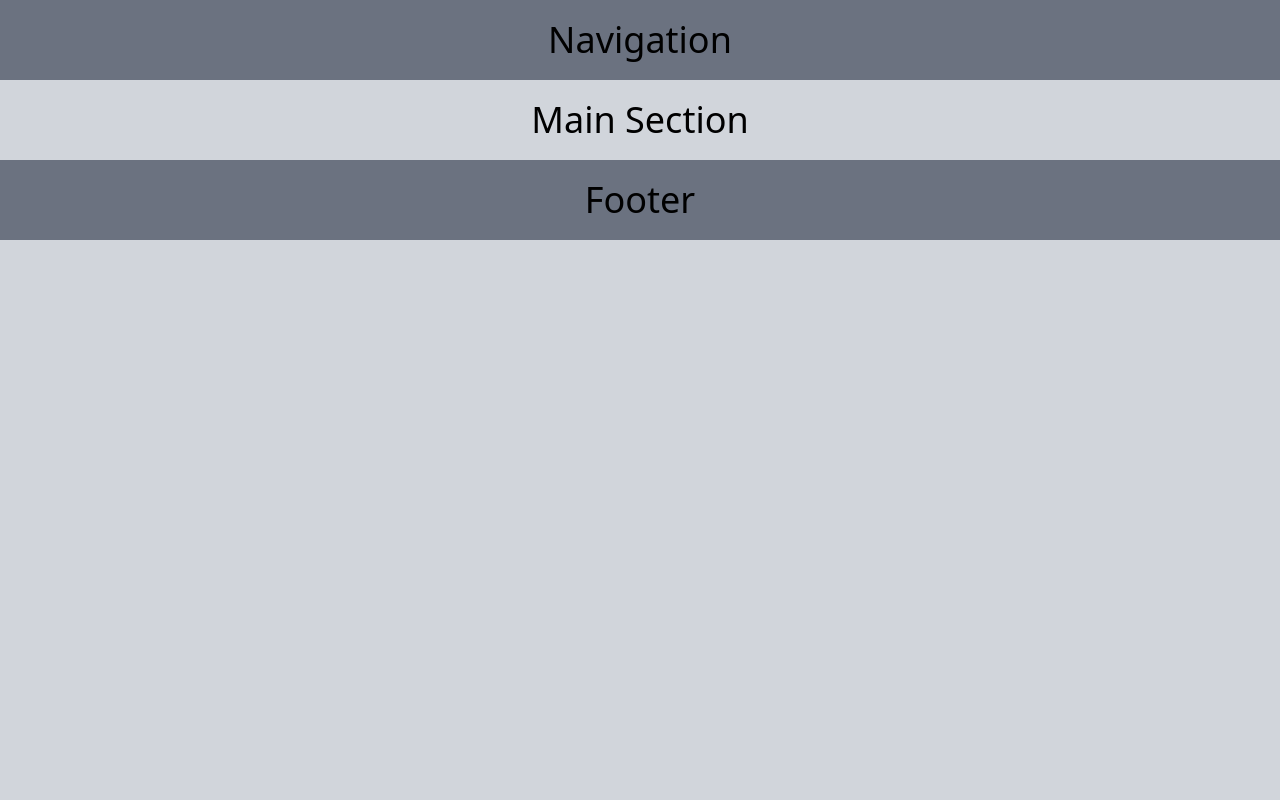
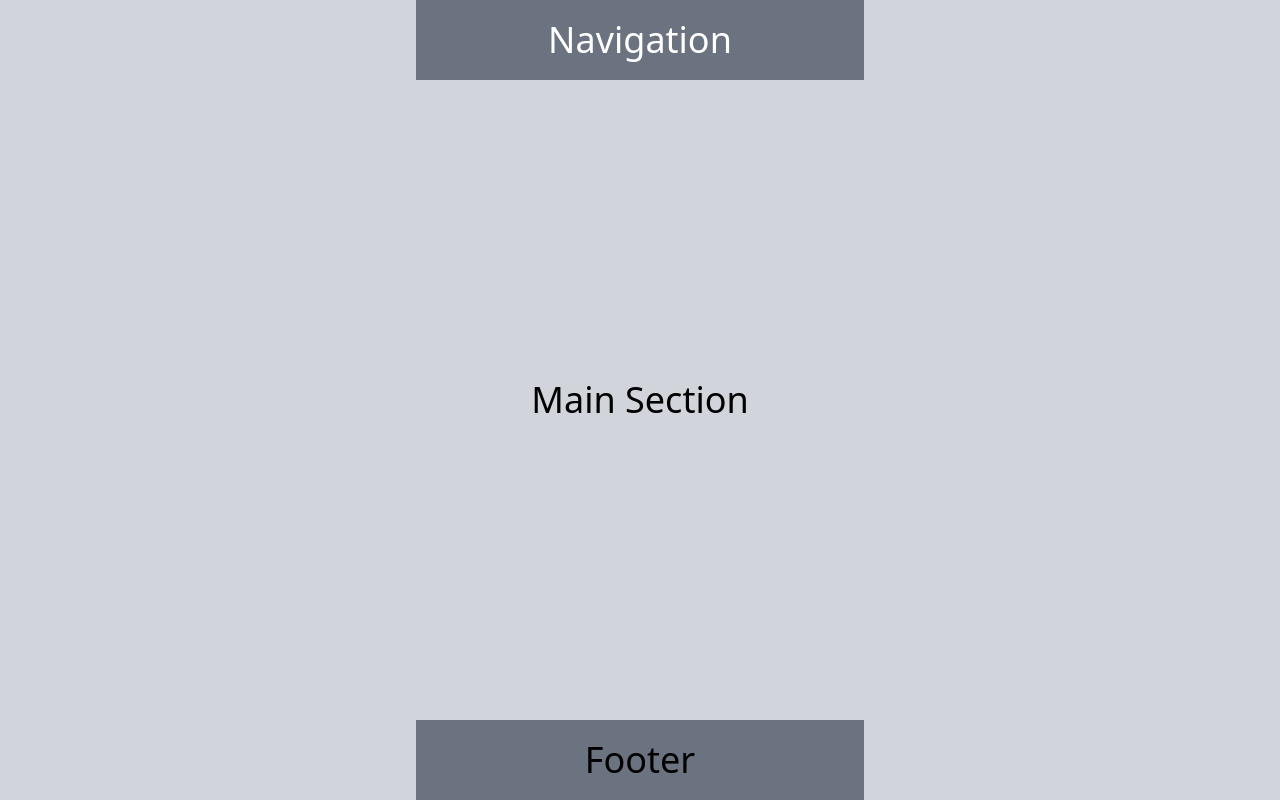
Before and after one commit to Radoslaw-Czerniawski/NextJS-Shop, a Next.js app: page / in a window 1280 px wide. Built offline with nearby package versions, Linux system fonts and the light colour scheme.

Commit message:
refactor parts of index.tsx into components

```diff
--- /dev/null
+++ b/components/Footer.tsx
@@ -0,0 +1,7 @@
+export const Footer = () => {
+    return (
+        <footer className='bg-gray-500 text-4xl p-5 max-w-md w-full flex justify-center'>
+            Footer
+        </footer>
+    );
+};
--- /dev/null
+++ b/components/Header.tsx
@@ -0,0 +1,7 @@
+export const Header = () => {
+    return (
+        <header className='flex bg-gray-500 justify-center w-full max-w-md w-full'>
+            <nav className=' text-4xl text-white p-5'>Navigation</nav>
+        </header>
+    );
+};
--- /dev/null
+++ b/components/Main.tsx
@@ -0,0 +1,7 @@
+export const Main = () => {
+    return (
+        <main className='flex justify-center items-center flex-grow max-w-md'>
+            <section className='text-4xl p-5'>Main Section</section>
+        </main>
+    );
+};
--- a/pages/index.tsx
+++ b/pages/index.tsx
@@ -1,20 +1,14 @@
+import { Footer } from '../components/Footer';
+import { Header } from '../components/Header';
+import { Main } from '../components/Main';
+
 const Home = () => {
     return (
-        <>
-            <header>
-                <nav className='bg-gray-500 text-4xl p-5 text-center'>
-                    Navigation
-                </nav>
-            </header>
-            <main>
-                <section className='text-4xl p-5 text-center'>
-                    Main Section
-                </section>
-            </main>
-            <footer className='bg-gray-500 text-4xl p-5 text-center'>
-                Footer
-            </footer>
-        </>
+        <div className='flex flex-col min-h-screen items-center'>
+            <Header />
+            <Main />
+            <Footer />
+        </div>
     );
 };
 
```
